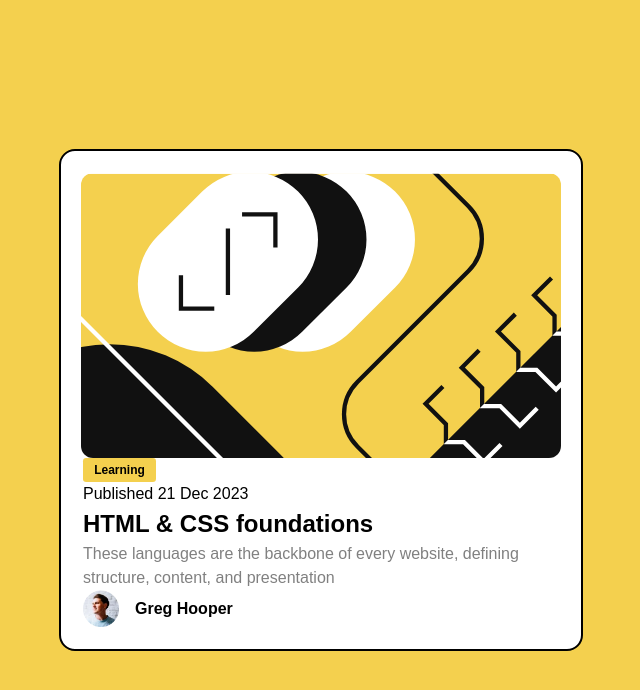
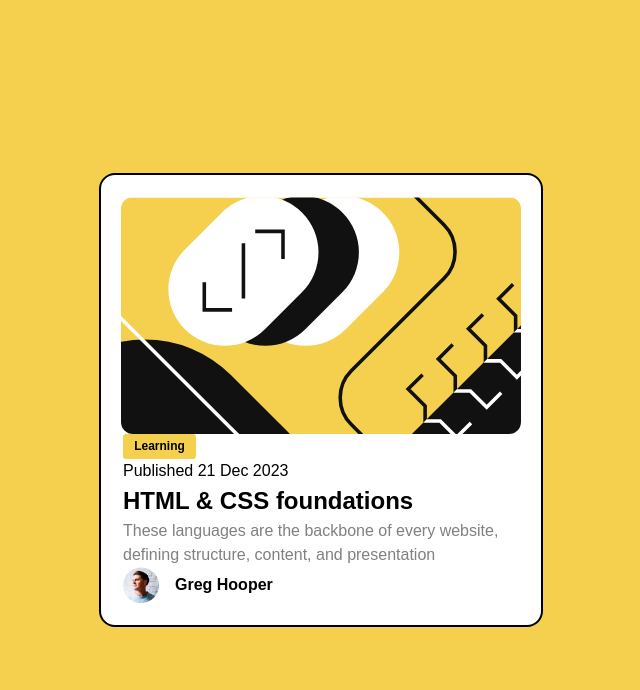
Before and after one commit to cr9169/blog-preview-card-main, a plain HTML site: page index.html in a window 1280 px wide. Shown: the whole page, without its empty margins (319-959 px from the left). Drawn offline with Linux system fonts and the light colour scheme; files whose address does not match are found by name.

Commit message:
fix: card and main image sizes fixed

```diff
--- a/index.css
+++ b/index.css
@@ -78,7 +78,7 @@ img {
 }
 
 .card {
-  width: 32.8rem;
+  width: 27.8rem;
   background-color: white;
   display: flex;
   flex-direction: column;
@@ -91,8 +91,8 @@ img {
 }
 
 .card-photo {
-  height: 17.8rem;
-  width: 30rem;
+  height: 14.825rem;
+  width: 25rem;
   background-image: url(/assets/images/illustration-article.svg);
   background-repeat: no-repeat;
   background-size: cover;
```
